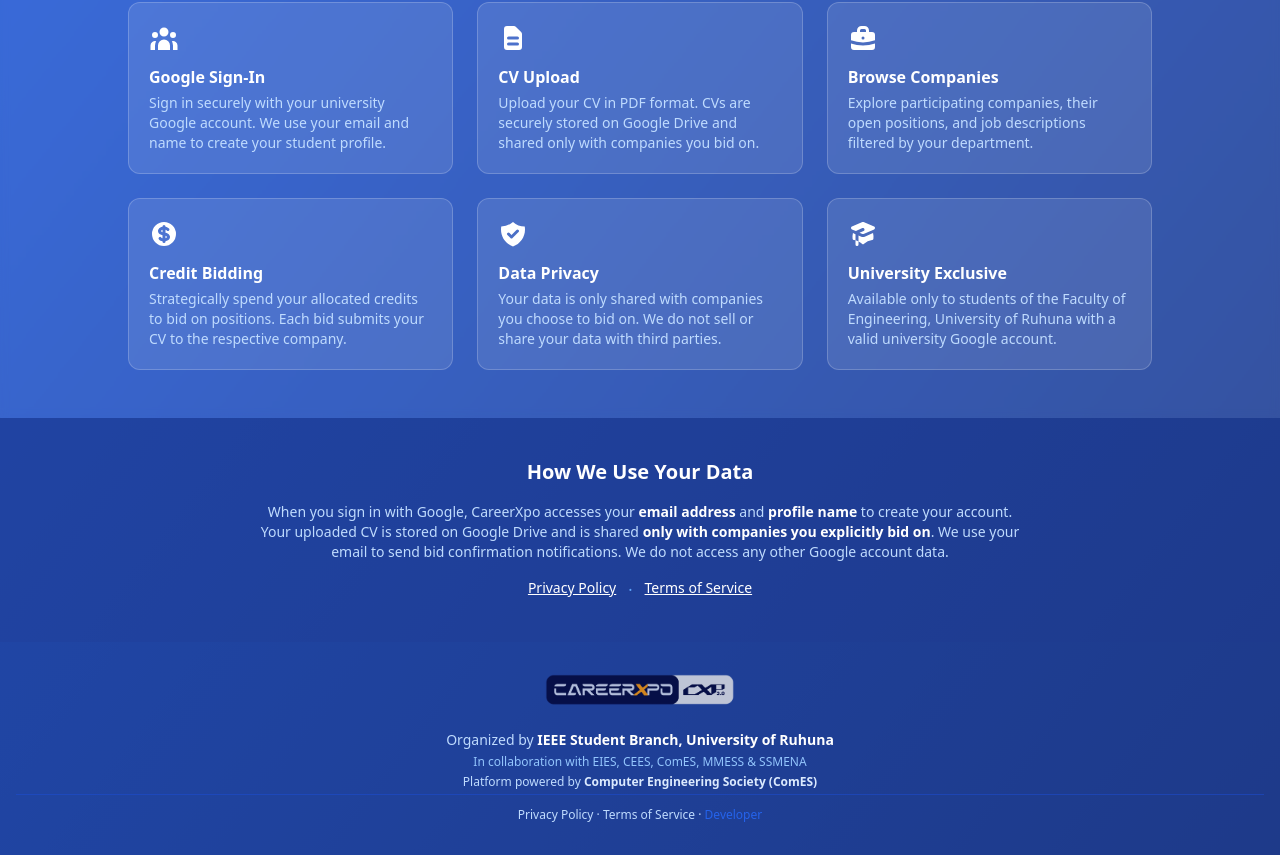
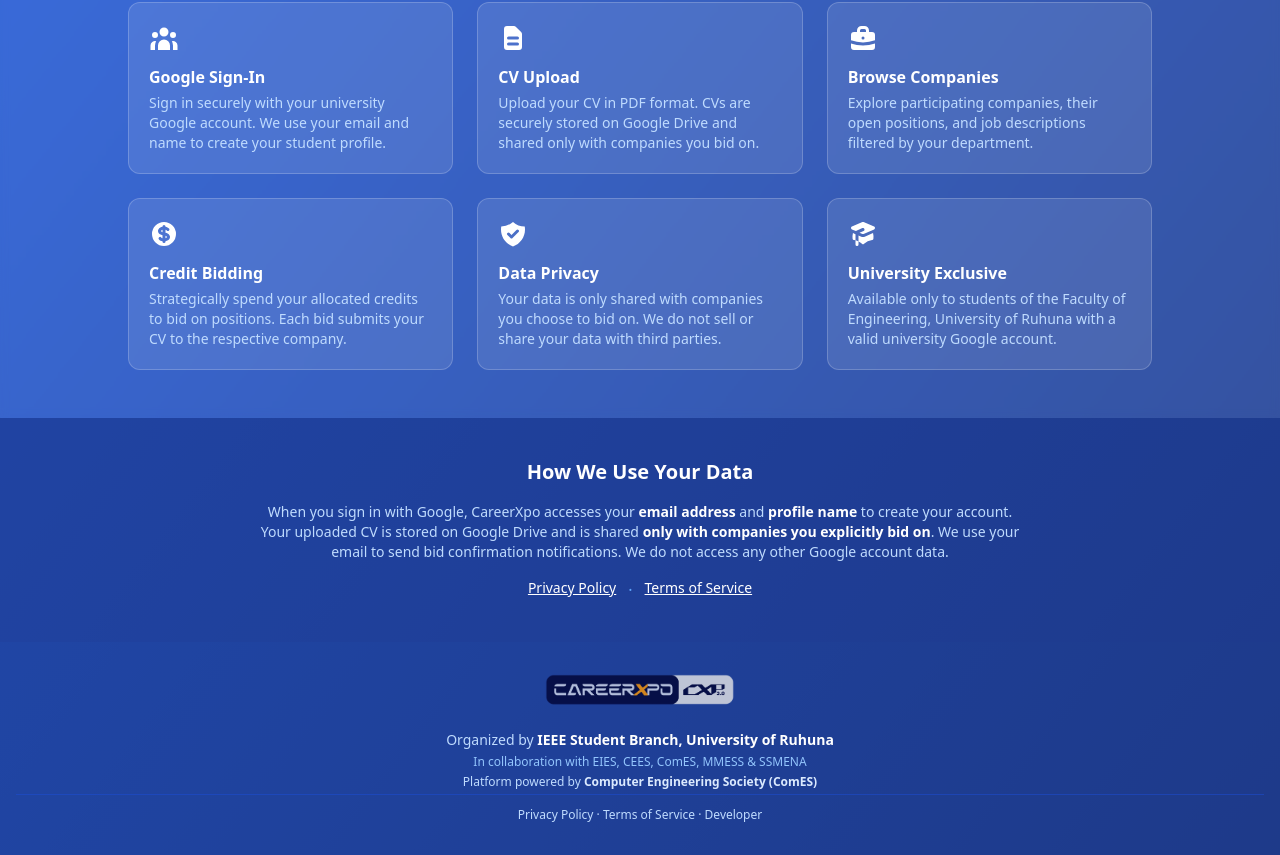
Before and after one commit to ComES-University-of-Ruhuna/careerxpo-cv-collecting-system, a Next.js app: page / in a window 1280 px wide. Shown: the part 787-1642 px from the top of the page. Built offline with nearby package versions, Linux system fonts and the light colour scheme; no server answers.

Commit message:
search bar added for job filtering

```diff
--- a/src/app/page.js
+++ b/src/app/page.js
@@ -140,7 +140,7 @@
               {' · '}
               <Link href="/terms" className="text-primary-200 hover:text-white hover:underline">Terms of Service</Link>
               {' · '}
-              <Link href="https://www.linkedin.com/in/kavishkakalhara/" className="text-primary-600 hover:underline">Developer</Link>
+              <Link href="https://www.linkedin.com/in/kavishkakalhara/" className="text-primary-200 hover:text-white hover:underline">Developer</Link>
             </p>
           </div>
         </div>
```
